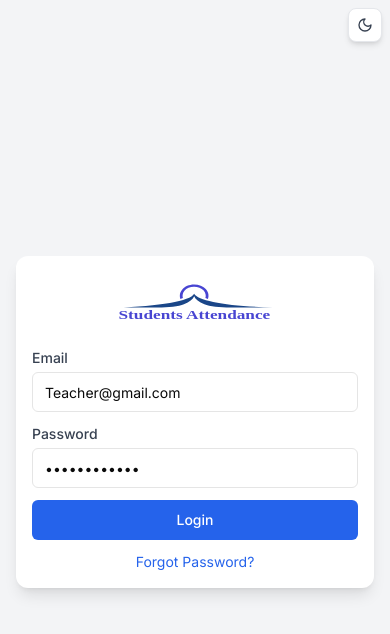
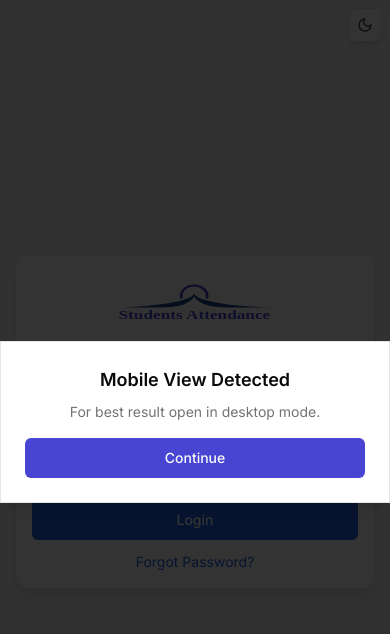
Before and after one commit to Pratik7230/Student-Attendance-Tracking, a Next.js app: page / in a window 390 px wide. Shown: the top 634 px of the page. Built offline with nearby package versions, Linux system fonts and the light colour scheme.

Commit message:
Add MobileAlert component to notify users in mobile view; update default password in Home component; disable Change Password button in Settings page.

```diff
--- /dev/null
+++ b/app/_components/MobileAlert.jsx
@@ -0,0 +1,56 @@
+"use client"
+
+import { useEffect, useState } from 'react'
+import {
+  AlertDialog,
+  AlertDialogAction,
+  AlertDialogContent,
+  AlertDialogDescription,
+  AlertDialogHeader,
+  AlertDialogTitle,
+} from "@/components/ui/alert-dialog"
+
+export default function MobileAlert() {
+  const [isMobile, setIsMobile] = useState(false)
+  const [open, setOpen] = useState(false)
+
+  useEffect(() => {
+    const checkMobile = () => {
+      // Check if window width is less than 768px (mobile breakpoint)
+      const isMobileView = window.innerWidth < 768
+      setIsMobile(isMobileView)
+
+      // Show alert only once per session if on mobile
+      if (isMobileView && !sessionStorage.getItem('mobileAlertShown')) {
+        setOpen(true)
+        sessionStorage.setItem('mobileAlertShown', 'true')
+      }
+    }
+
+    // Check on mount
+    checkMobile()
+
+    // Check on resize
+    window.addEventListener('resize', checkMobile)
+
+    return () => {
+      window.removeEventListener('resize', checkMobile)
+    }
+  }, [])
+
+  return (
+    <AlertDialog open={open && isMobile} onOpenChange={setOpen}>
+      <AlertDialogContent>
+        <AlertDialogHeader>
+          <AlertDialogTitle>Mobile View Detected</AlertDialogTitle>
+          <AlertDialogDescription>
+            For best result open in desktop mode.
+          </AlertDialogDescription>
+        </AlertDialogHeader>
+        <AlertDialogAction onClick={() => setOpen(false)}>
+          Continue
+        </AlertDialogAction>
+      </AlertDialogContent>
+    </AlertDialog>
+  )
+}
--- a/app/dashboard/settings/page.js
+++ b/app/dashboard/settings/page.js
@@ -76,7 +76,7 @@ export default function Settings() {
             </div>
             <Dialog open={changePasswordOpen} onOpenChange={setChangePasswordOpen}>
               <DialogTrigger asChild>
-                <Button variant="outline">Change Password</Button>
+                <Button variant="outline" disabled>Change Password</Button>
               </DialogTrigger>
               <DialogContent>
                 <DialogHeader>
--- a/app/layout.js
+++ b/app/layout.js
@@ -2,6 +2,7 @@ import { Inter } from "next/font/google";
 import "./globals.css";
 import { ThemeProvider } from "./ThemeProvider";
 import { Toaster } from "sonner";
+import MobileAlert from "./_components/MobileAlert";
 
 const inter = Inter({ subsets: ["latin"] });
 
@@ -23,6 +24,7 @@ export default function RootLayout({ children }) {
             disableTransitionOnChange
           >
             <Toaster />
+            <MobileAlert />
         {children}
         </ThemeProvider>
         </body>
--- a/app/page.js
+++ b/app/page.js
@@ -17,7 +17,7 @@ import { Moon, Sun } from "lucide-react";
 
 export default function Home() {
   const [email, setEmail] = useState("Teacher@gmail.com");
-  const [password, setPassword] = useState("Teacher#1234");
+  const [password, setPassword] = useState("Password#0411");
   const [loading, setLoading] = useState(false);
   const [mounted, setMounted] = useState(false);
   const [error, setError] = useState("");
```
Also changed, not shown: app/api/change-password/route.js (line endings or trailing spaces), app/api/cron-init/route.js (line endings or trailing spaces).
